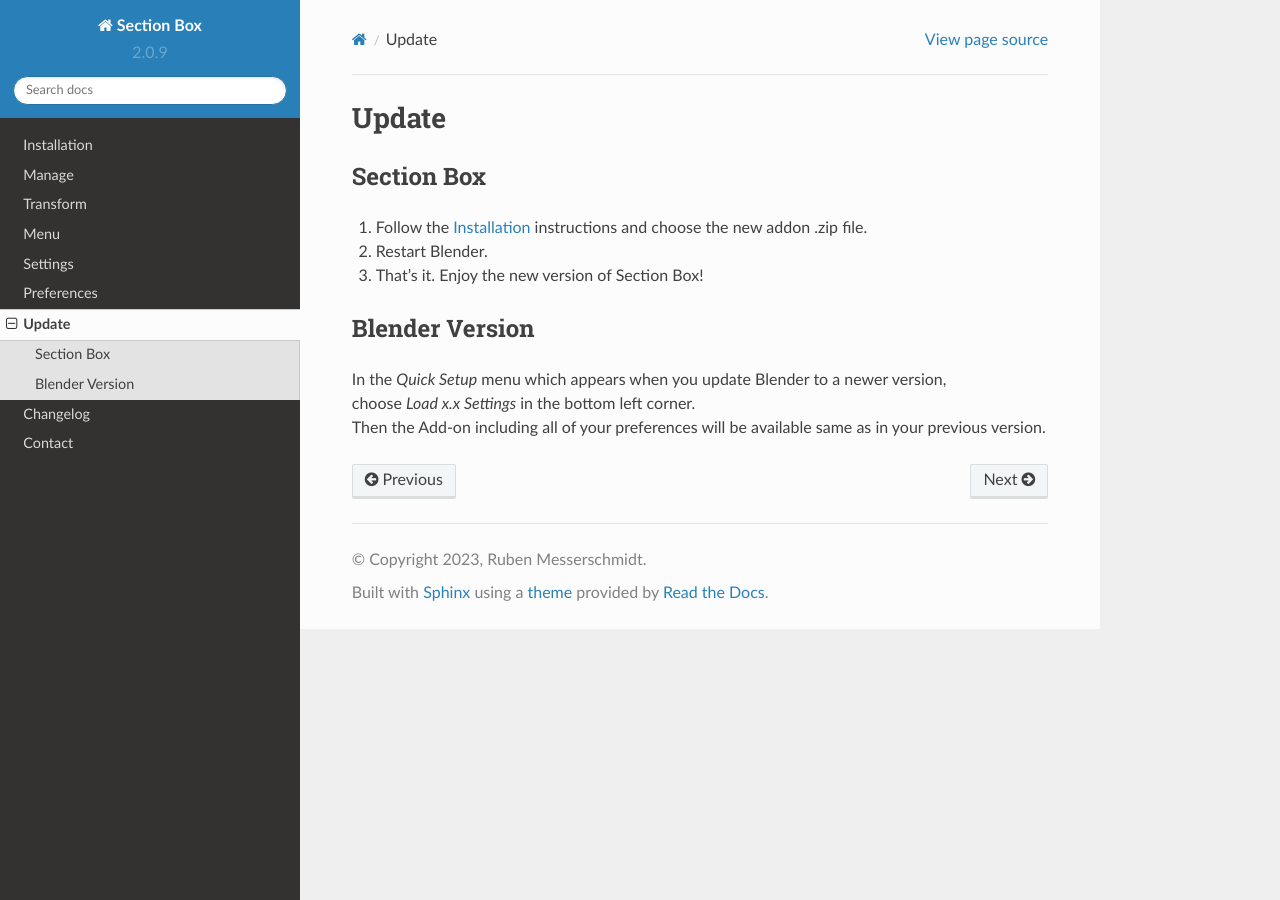
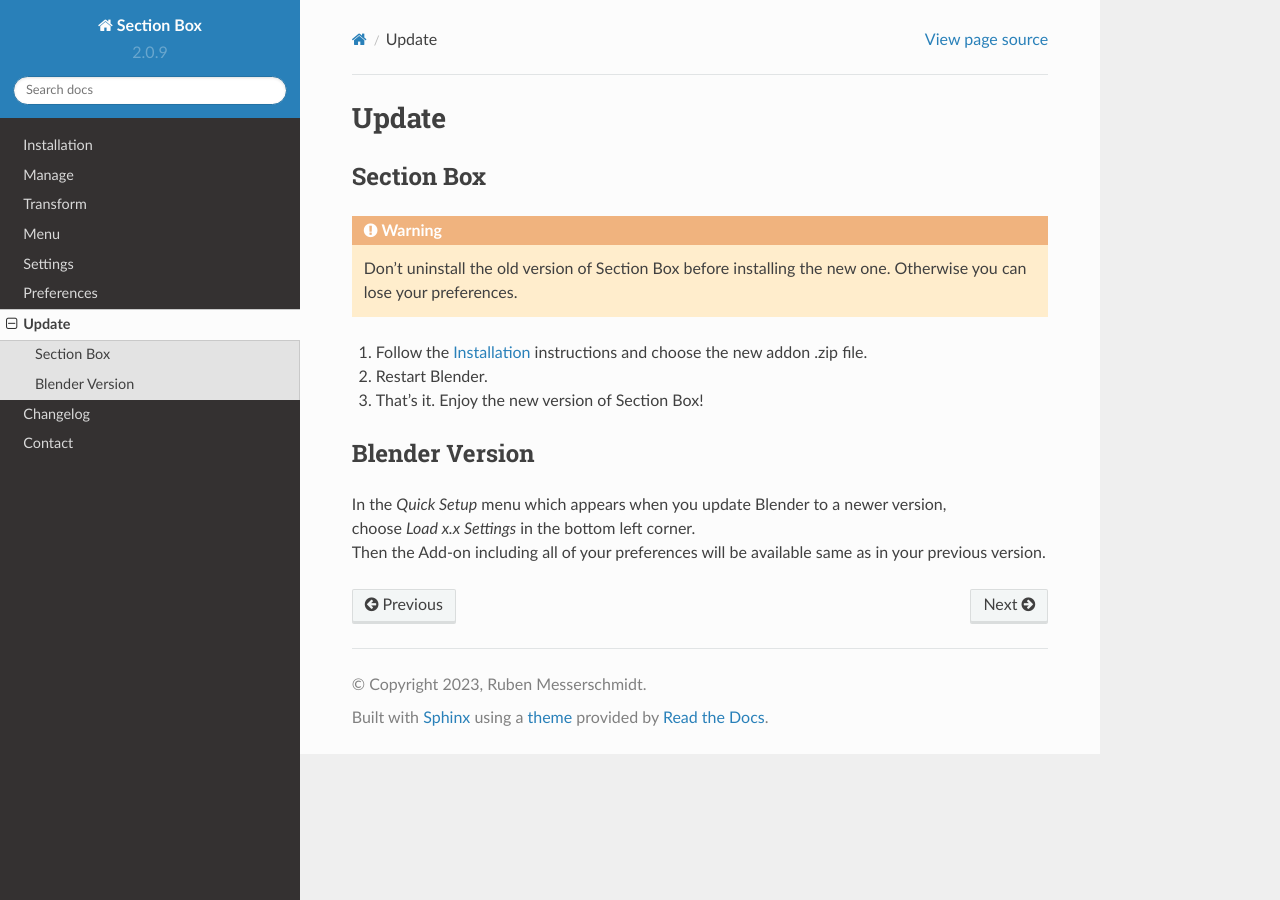
Before and after one commit to rubenmesserschmidt/Section-Box_docs, a Sphinx documentation site: the page built from docs/source/update.rst, in a window 1280 px wide. Built offline with Sphinx 7.4.7 and the Read the Docs theme 2.0.0, drawn with Linux system fonts in a browser that asks for light colours.

Commit message:
add update warning

```diff
--- a/docs/source/update.rst
+++ b/docs/source/update.rst
@@ -5,6 +5,10 @@
 ###########
 Section Box
 ###########
+
+.. warning::
+    Don't uninstall the old version of Section Box before installing the new one.
+    Otherwise you can lose your preferences.
 
 #. Follow the :doc:`installation` instructions and choose the new addon .zip file.
 #. Restart Blender.
```
